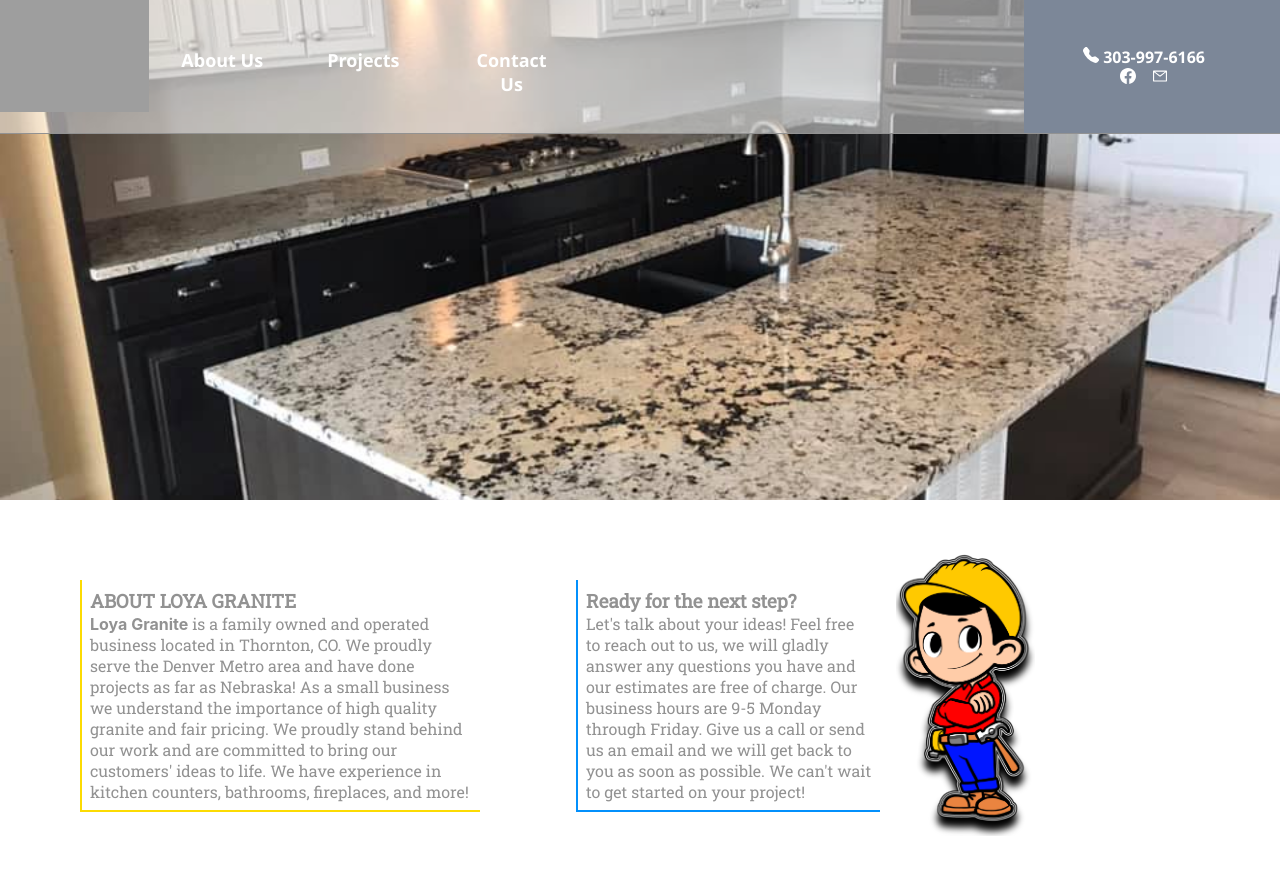
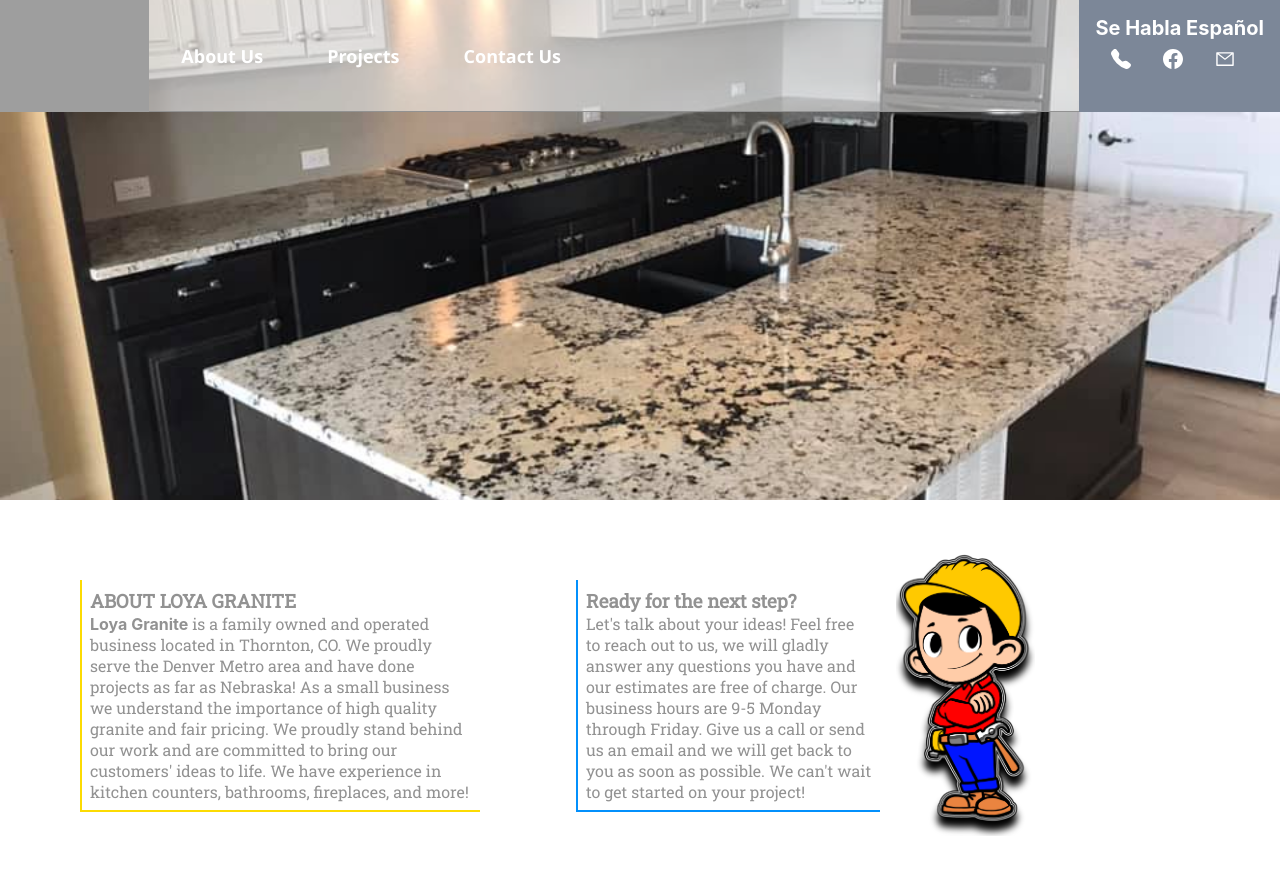
Before and after one commit to mrivera0014/loya-granite, a React (Create React App) app: page / in a window 1280 px wide. Shown: the top 874 px of the page. Built offline with nearby package versions, Linux system fonts and the light colour scheme; grey boxes are pictures that could not be loaded.

Commit message:
making responsive, menu open close button works, need to style

```diff
--- a/src/Components/Nav/Nav.css
+++ b/src/Components/Nav/Nav.css
@@ -1,9 +1,10 @@
 .nav {
-    width: 100%;
-    display: block;
+    min-width: 100%;
+    display: flex;
     list-style: none;
-    text-align: center;
-    min-height: 4rem;
+    align-items: center;
+    max-height: 7rem;
+    /* min-height: 10%; */
     background-color: rgba(255, 255, 255, .5);
     border-bottom: solid 1px #929292;
     position: fixed;
@@ -17,23 +18,25 @@
 
 .navQuickInfo {
     display: block;
-    padding: 2.85rem;
-    max-width: 20%;
-    /* margin: 0rem 10rem 0rem 0rem; */
+    max-width: 22%;
     background-color: #7c8798;
     float: right;
+    font-size: 20px;
+    min-height: 7rem;
+    min-width: 9rem;
+    margin: auto;
+    margin-right: 0;
+    padding: 1rem;
 }
 
 .icon:hover {
     color: #252d37;
-
 }
 
 .navItem {
     min-width: 7rem;
     max-width: 10rem;
     padding: 3rem 2rem 0rem 2rem;
-    float: left;
     color: #ffffff;
     font-weight: 700;
     font-family:
@@ -64,15 +67,19 @@
         sans-serif;
 }
 
+.espanol {
+    margin-bottom: .5rem !important;
+    font-weight: 700;
+}
+
 .icon {
-    padding: 0rem 1rem 0rem 0rem
+    padding: 0rem 1rem 0rem 1rem;
 }
 
 .navInfo {
     text-decoration: none;
     color: #ffffff;
-    ;
-    padding-bottom: 1em;
+    margin: auto;
 }
 
 .navItem:hover {
@@ -80,13 +87,31 @@
     text-decoration: underline !important;
 }
 
-/* .active {
-    text-decoration: underline;
-    color: #7c8798;
-} */
+.mobile {
+    color: #ffffff;
+}
 
-/* @media only screen and (min-device-width:320px) and (max-device-width:480px) {
-    .logo {
-        float: none;
+.bar {
+    color: #ffffff;
+    background-color: black;
+}
+
+.mobile {
+    display: none;
+}
+
+@media (max-width: 822px) {
+    .nav {
+        display: flex;
+        flex-direction: column;
+        list-style: none;
+        align-items: flex-start;
+        justify-content: flex-start;
+        background-color: rgba(255, 255, 255, .5);
+        position: fixed;
     }
-} */
+
+    .navQuickInfo {
+        display: none;
+    }
+}
--- a/src/Components/Nav/Nav.js
+++ b/src/Components/Nav/Nav.js
@@ -1,18 +1,44 @@
-// import React, { useState } from "react";
+import React, { useState } from "react";
 import { Link } from 'react-router-dom'
 import { NavItems } from "../NavItems/NavItems";
 import logo from '../Modal/assets/LOYA-logo-Color.png'
 import { BsFillTelephoneFill, BsFacebook } from 'react-icons/bs'
-import { AiOutlineMail } from 'react-icons/ai'
+import { AiOutlineMail, AiOutlineMenu, AiOutlineClose } from 'react-icons/ai'
 import './Nav.css'
 
 
 function Navbar() {
+    //clicked initial hamburger state // setClicked will close menu
+    const [clicked, setClicked] = useState(false)
+
+
+    const handleClick = () => {
+        //if closed then will open menu
+        if (clicked === false) {
+            console.log('open')
+            return setClicked(true)
+            //if open then close menu
+        } if (clicked === true) {
+            console.log('close')
+            return setClicked(false)
+        }
+
+    }
+
 
     return (
         <div>
             <nav className="nav">
-                <Link to='/'><img className={"logo"} src={logo} alt='loya-granite-logo' /></Link>
+                <Link to='/'><img className={"logo"} src={logo}
+                    alt='loya-granite-logo' /></Link>
+
+                <div className="mobile">
+                    {clicked === false ? (
+                        //calling handleClick function to open/close
+                        <AiOutlineMenu onClick={handleClick} />
+                    ) : <AiOutlineClose onClick={handleClick} />}
+                </div>
+
                 {/* ------Mapping over NavItems------ */}
                 {NavItems.map((item, index) => {
                     return (
@@ -24,7 +50,8 @@ function Navbar() {
                     )
                 })}
                 <div className="navQuickInfo">
-                    <a className='phoneNumber navInfo icon' href="tel: 303-997-6166"><BsFillTelephoneFill /> 303-997-6166</a>
+                    <p className='navInfo espanol'>Se Habla Español </p>
+                    <a className='phoneNumber navInfo icon' href="tel: 303-997-6166"><BsFillTelephoneFill /></a>
                     <a className="facebook icon navInfo" href="https://www.facebook.com/loyagranite" target='_blank' rel='noreferrer'><BsFacebook /></a>
                     <Link className="icon navInfo" to='/Contact'><AiOutlineMail /> </Link>
                 </div>
```
